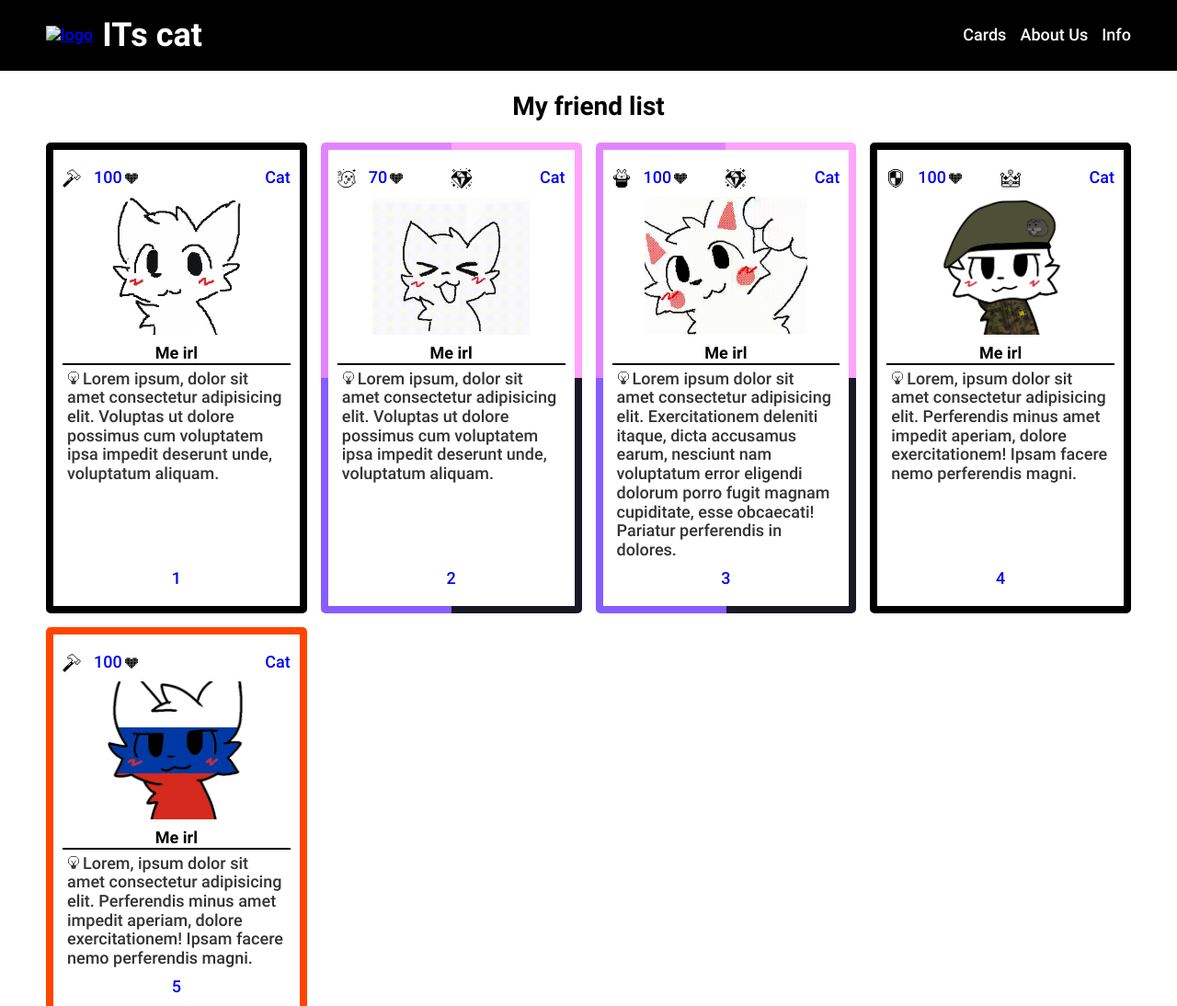
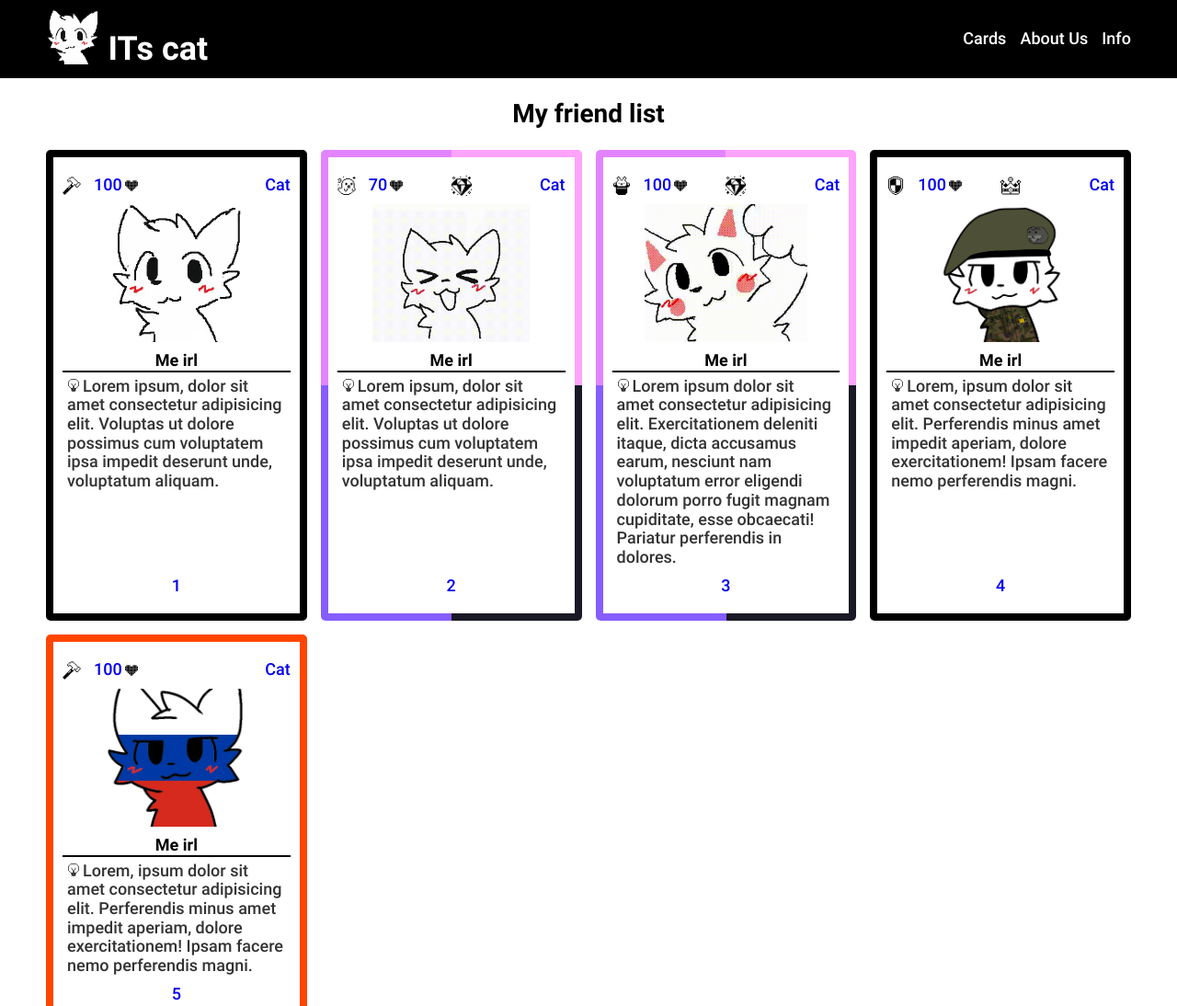
Before and after one commit to nuckle/cats-website, a plain HTML site: page index.html in a window 1280 px wide. Shown: the top 1094 px of the page at 92% size. Drawn offline with Linux system fonts and the light colour scheme; the site is published under a folder, as on GitHub Pages, so addresses that start at the root find nothing.

Commit message:
Fixed icon

```diff
--- a/index.html
+++ b/index.html
@@ -14,7 +14,7 @@
     <header class="header">
         <div class="container container--header">
             <div class="header-wrapper">
-                <a href="#" class="header__logo"><img src="/img/cat.png" alt="logo"></a>
+                <a href="#" class="header__logo"><img src="img/cat.png" alt="logo"></a>
                 <span class="header__heart"></span>
                 <h1 class="header__title">ITs cat</h1>
             </div>
```
